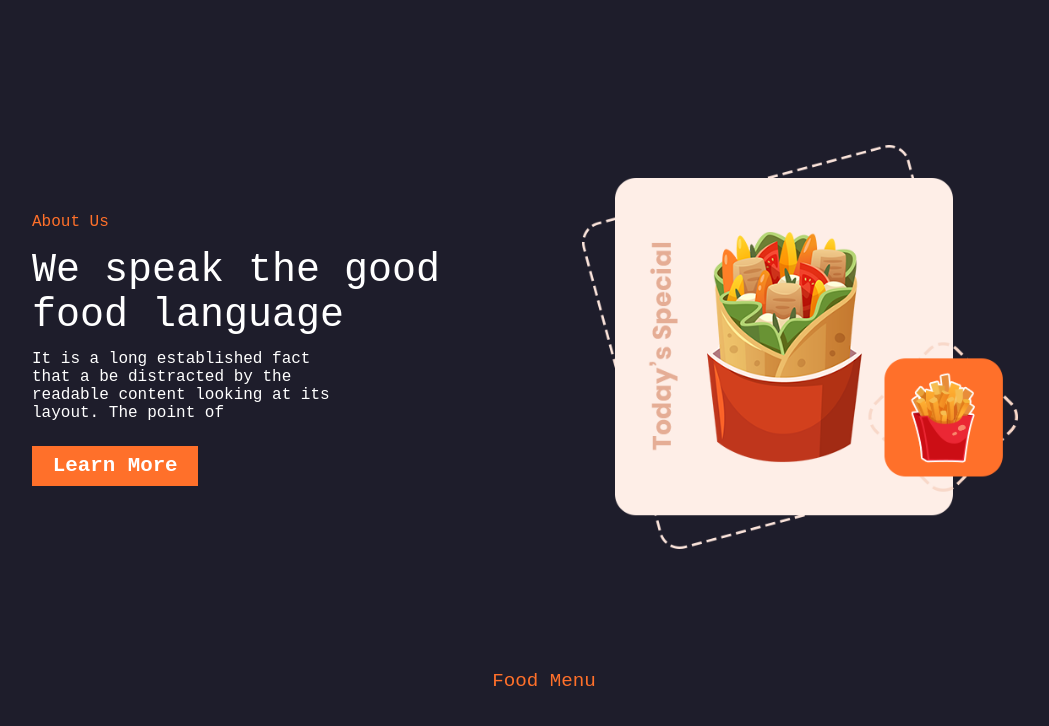
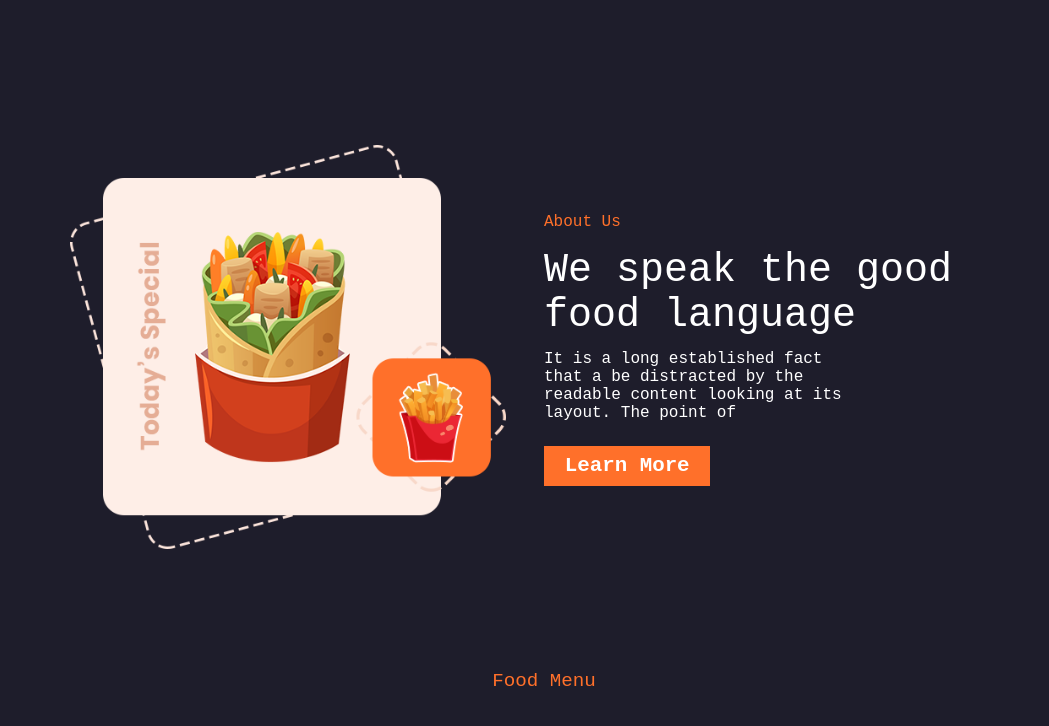
Before and after one commit to Andolon-M/proyectoWeb, a plain HTML site: page index.html in a window 1280 px wide. Shown: the part 631-1357 px from the top of the page, without its empty margins (96-1145 px from the left). Drawn offline with nearby package versions, Linux system fonts and the light colour scheme; a web font is replaced by a local one.

Commit message:
feat: :construction: Version Beta 1
coreccion del orden del about

```diff
--- a/css/style.css
+++ b/css/style.css
@@ -147,9 +147,7 @@ body {
         width: 80%;
         padding: 3em 0em;
         grid-template-columns: 1fr 1fr;
-        grid-template-areas:
-            "about__imagen about__title"
-        ;
+
     }
 
     .about article {
@@ -702,7 +700,8 @@ body {
         height: auto;
         gap: 1em;
         margin: 3em 0em;
-        flex-direction: column;
+        flex-direction: column-reverse;
+
 
     }
 
--- a/index.html
+++ b/index.html
@@ -45,6 +45,12 @@
         </header>
         <section id="about" class="about">
             <article>
+                <div class="about__imagen">
+                    <img src="storage/img/about.png" alt="">
+                </div>
+
+            </article>
+            <article>
                 <div class="about__title">
                     <h4>About Us</h4>
                     <h1 class="title__section">We speak the good food language</h1>
@@ -57,12 +63,7 @@
                 </div>
 
             </article>
-            <article>
-                <div class="about__imagen">
-                    <img src="storage/img/about.png" alt="">
-                </div>
 
-            </article>
 
         </section>
 
```
